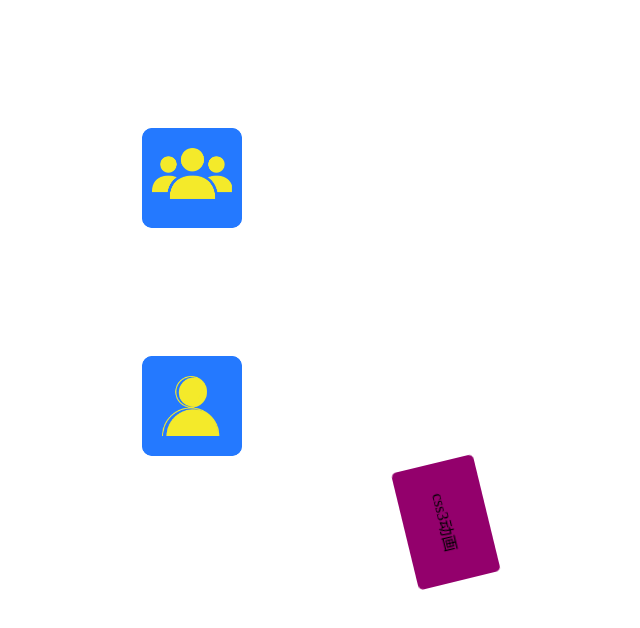
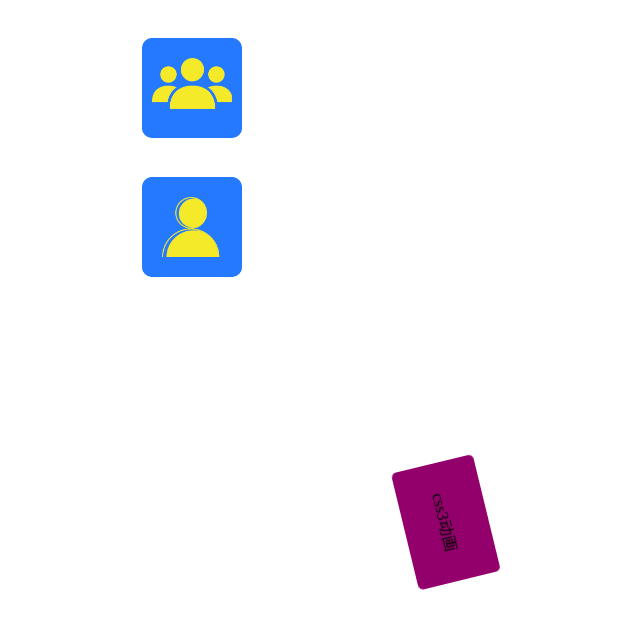
Before and after one commit to xiaodabao233/StudyHtml5, a plain HTML site: page animation.html in a window 1280 px wide. Shown: the whole page, without its empty margins (50-690 px from the left). Drawn offline with Linux system fonts and the light colour scheme.

Commit message:
Update animation.html

```diff
--- a/animation.html
+++ b/animation.html
@@ -41,7 +41,7 @@
             border-radius: 10px;
             transition: width 2s, height 2s, transform 2s;
             margin-left: 15%;
-            margin-top: 10%;
+            margin-top: 3%;
             text-align: center;
             line-height: 100px;
             position: relative;
@@ -60,7 +60,7 @@
             /* font-style: italic; */
             z-index: 2;
             position: absolute;
-            left: 30px;
+            left: 50px;
             top: 0px;
             overflow: hidden;
         }
```
